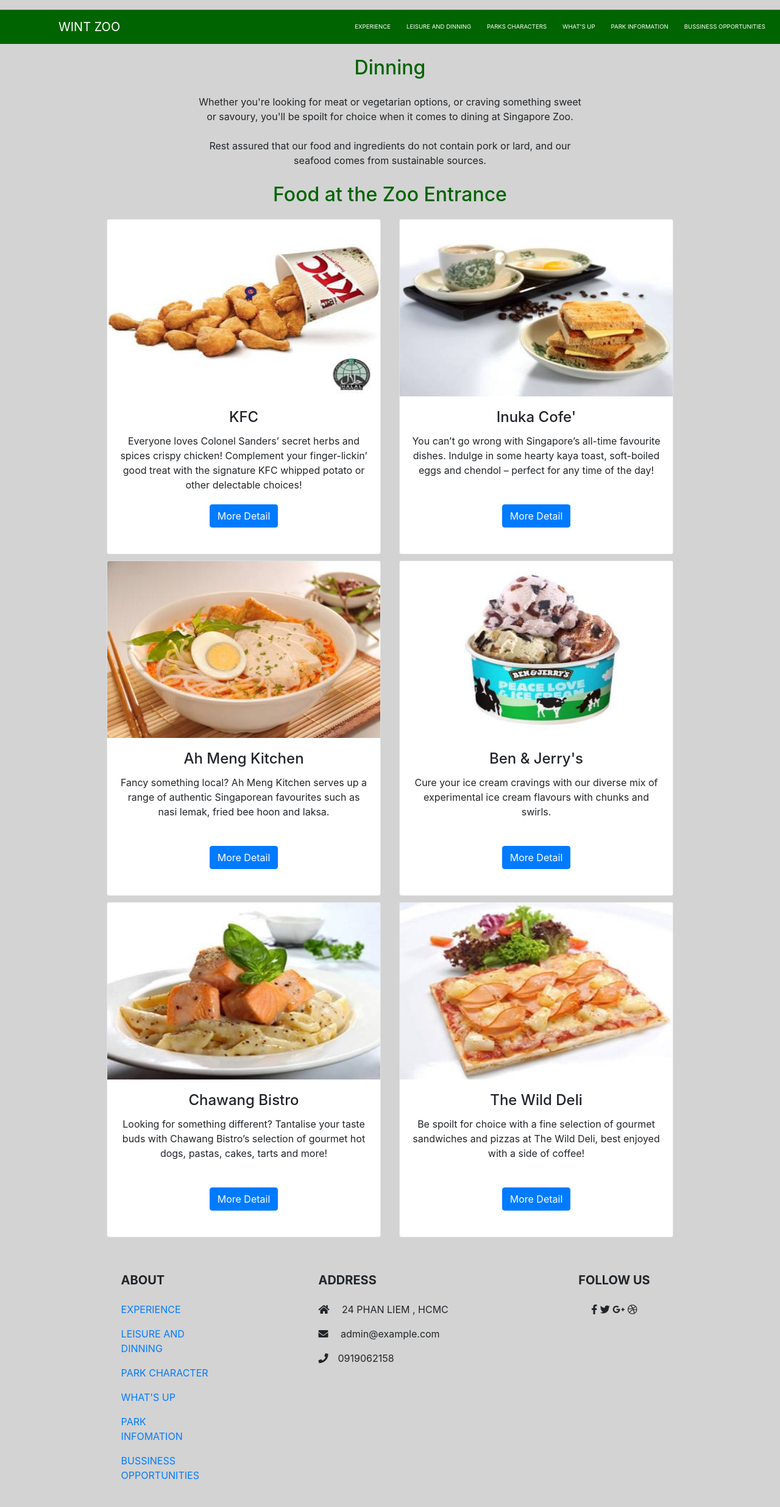
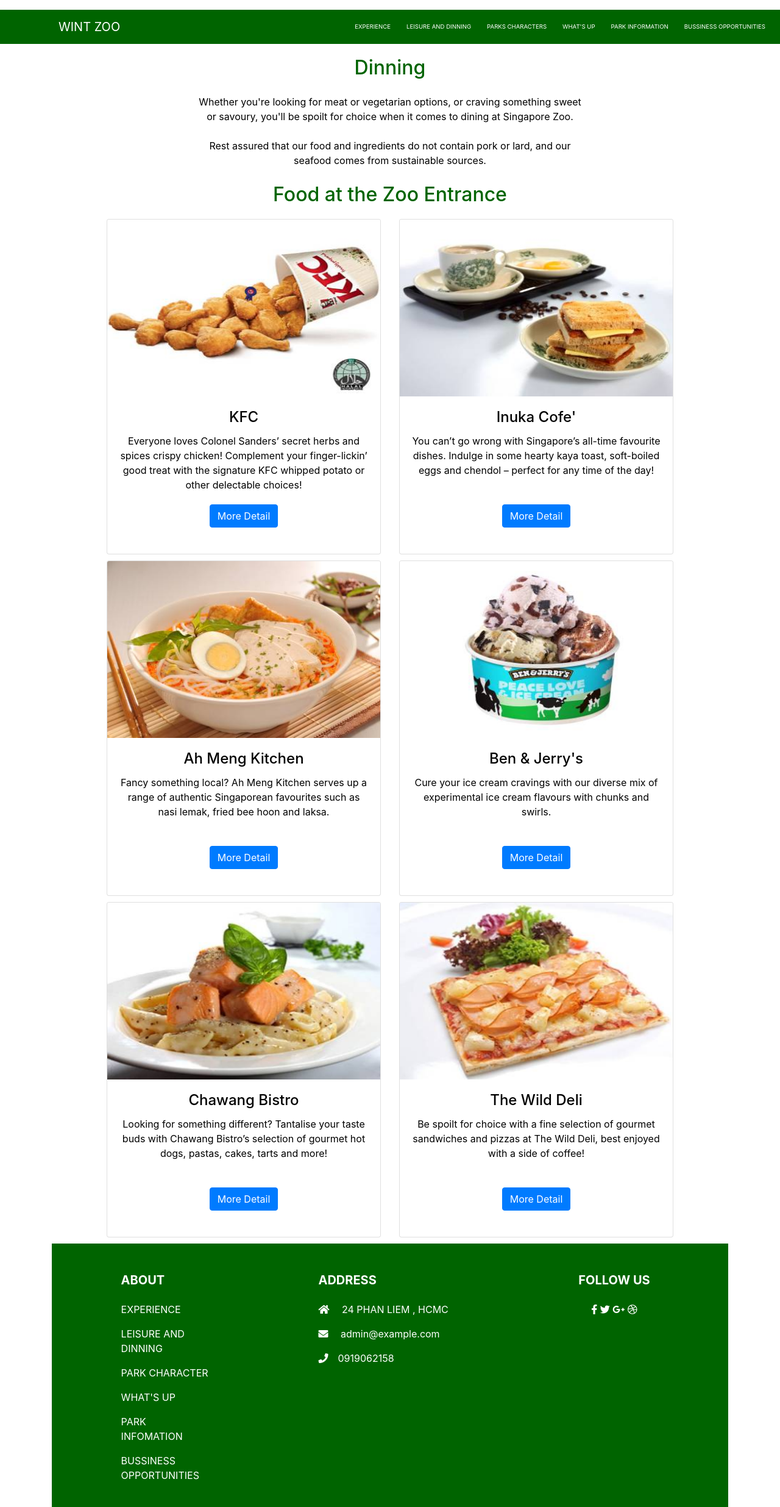
Before and after one commit to winter-c1903l/do_an, a PHP site: page /do_an/client/leisure.php in a window 1280 px wide. Shown: the whole page at 61% size. Run offline with PHP 8.4, Linux system fonts and the light colour scheme; some libraries are stand-ins or nearby versions.

Commit message:
fix footer

```diff
--- a/asset/css/navstyle.php
+++ b/asset/css/navstyle.php
@@ -22,6 +22,9 @@
             color: white;
             margin-left: 80px;
     }
+    .navbar .navbar-brand:hover{
+            color: white;
+    }
     .navbar .navbar-nav li a{
             color: white !important;
 
--- a/client/busi.php
+++ b/client/busi.php
@@ -51,7 +51,9 @@
 	.contact-form button:focus{
 		box-shadow:none;
   }
-
+  body > div.container.contact > div:nth-child(2) > footer > div > div > div.col-md-4.col-lg-2.mx-auto.my-md-4.my-0.mt-4.mb-1 > ul > li > p > a{
+    color: white;
+  }
 </style>
 <title>Title</title>
 </head>
--- a/client/experience.php
+++ b/client/experience.php
@@ -10,7 +10,10 @@
     height: 100%;
     padding: 0;
     overflow: hidden;
-}
+    }
+    body > div.mapzoo > footer > div > div > div.col-md-4.col-lg-2.mx-auto.my-md-4.my-0.mt-4.mb-1 > ul > li > p > a{
+        color: white;
+    }
  </style>
  <?php include "../asset/css/navstyle.php";?>
  <?php include "../asset/css/footerstyle.php";?>
--- a/client/leisure.php
+++ b/client/leisure.php
@@ -4,10 +4,10 @@
 	<?php include "../helper/bootstrap_common.php";?>
  </head>
  <style>
-    .background{
+    /* .background{
         background-color: lightgray;
 
-    }
+    } */
     .title-block{
         text-align: center;
         color: darkgreen;
@@ -53,9 +53,18 @@
    .card-text{
        height: 100px;
    }
+   body > div.container > footer > div > div > div.col-md-4.col-lg-2.mx-auto.my-md-4.my-0.mt-4.mb-1 > ul > li > p > a{
+        color: white;
+   }
+   body > div.container > div > div.foodlist > div > div > div > div{
+       color: black;
+   }
+   body > div.container > div > div.sm-container > div > div > div > div > div > div{
+       color: black;
+   }
  </style>
  <?php include "../asset/css/navstyle.php";?>
-
+ <?php include "../asset/css/footerstyle.php";?>
  <body class="background">
     <?php include "../setting/constant.php";?>
     <?php $Detect = LEI ;?>
--- a/helper/header_common.php
+++ b/helper/header_common.php
@@ -22,7 +22,7 @@
             <a class="nav-link" href="#">PARK INFORMATION</a>
         </li>
         <li class="nav-item">
-            <a class="nav-link" href="#">BUSSINESS OPPORTUNITIES</a>
+            <a class="nav-link" href="http://localhost:8080/do_an/client/busi.php">BUSSINESS OPPORTUNITIES</a>
         </li>
         </ul>
     </div>
```
